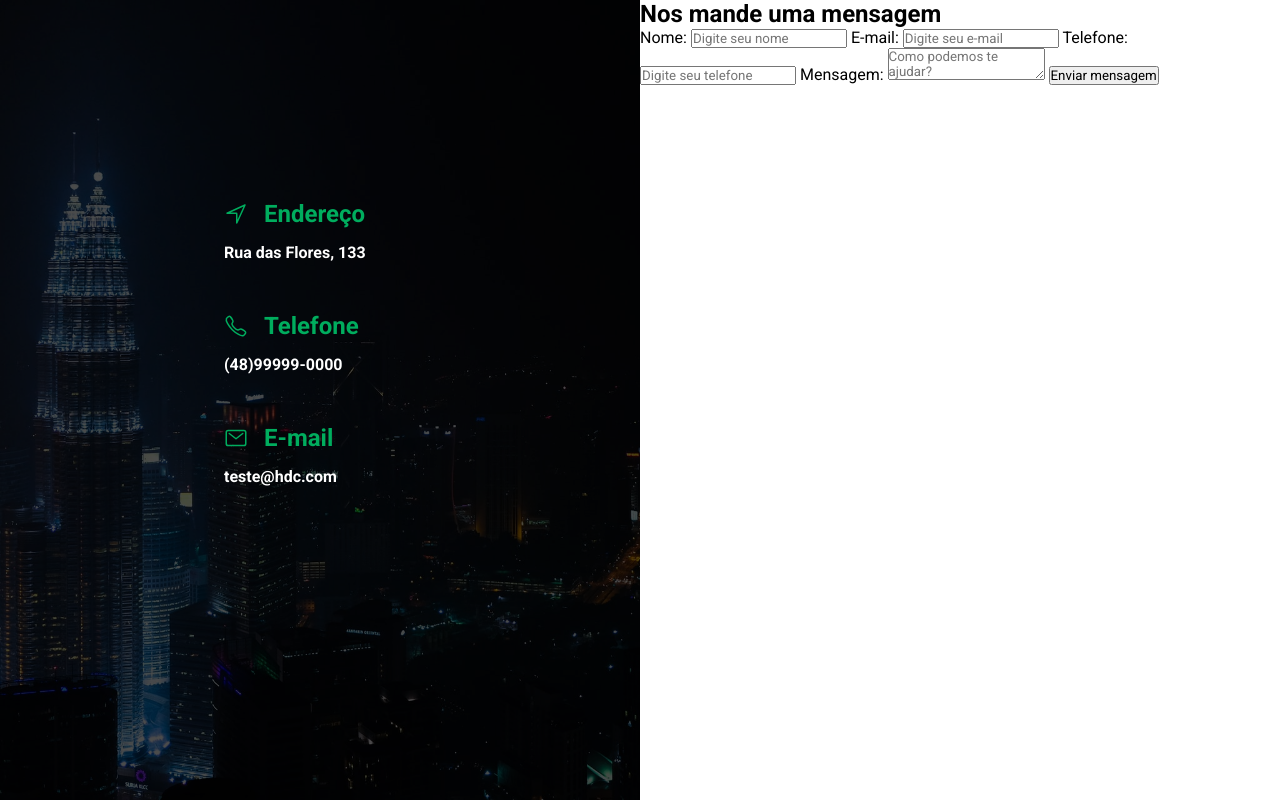
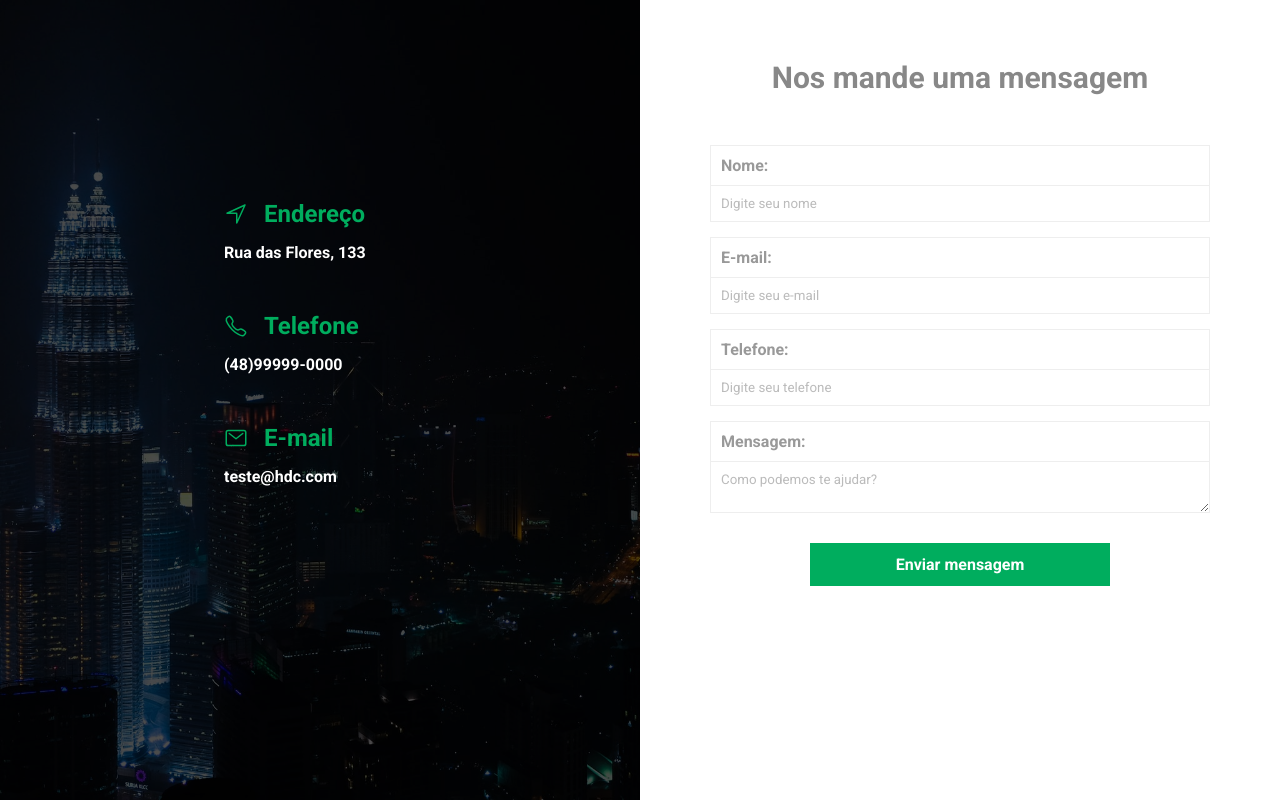
Before and after one commit to f-nely/curso-php, a PHP site: page / in a window 1280 px wide. Run offline with PHP 8.4, Linux system fonts and the light colour scheme.

Commit message:
Criando CSS do formulário

```diff
--- a/public/section-19/css/styles.css
+++ b/public/section-19/css/styles.css
@@ -59,3 +59,65 @@
     font-weight: bold;
     margin-bottom: 50px;
 }
+
+/* Form Container */
+#form-container {
+    padding-top: 60px;
+    text-align: center;
+}
+
+#form-container h2 {
+    color: #888;
+    font-size: 30px;
+    margin-bottom: 50px;
+}
+
+#contact-form {
+    margin-left: auto;
+    margin-right: auto;
+    width: 500px;
+    text-align: left;
+}
+
+#contact-form input,
+#contact-form label,
+#contact-form textarea {
+    border: 1px solid #EEE;
+    color: #AAA;
+    display: block;
+    padding: 10px;
+    width: 100%;
+}
+
+#contact-form label {
+    border-bottom: none;
+    color: #999;
+    font-weight: bold;
+}
+
+#contact-form input {
+    margin-bottom: 15px;
+}
+
+#contact-form input::placeholder,
+#contact-form textarea::placeholder {
+    color: #BBB;
+}
+
+#contact-form input[type="submit"] {
+    background-color: #00AD5E;
+    border: 2px solid transparent;
+    color: #FFF;
+    cursor: pointer;
+    font-size: 16px;
+    font-weight: bold;
+    margin: 30px auto;
+    transition: .5s;
+    width: 300px;
+}
+
+#contact-form input[type="submit"]:hover {
+    background-color: #FFF;
+    border-color: #00AD5E;
+    color: #00AD5E;
+}
```
